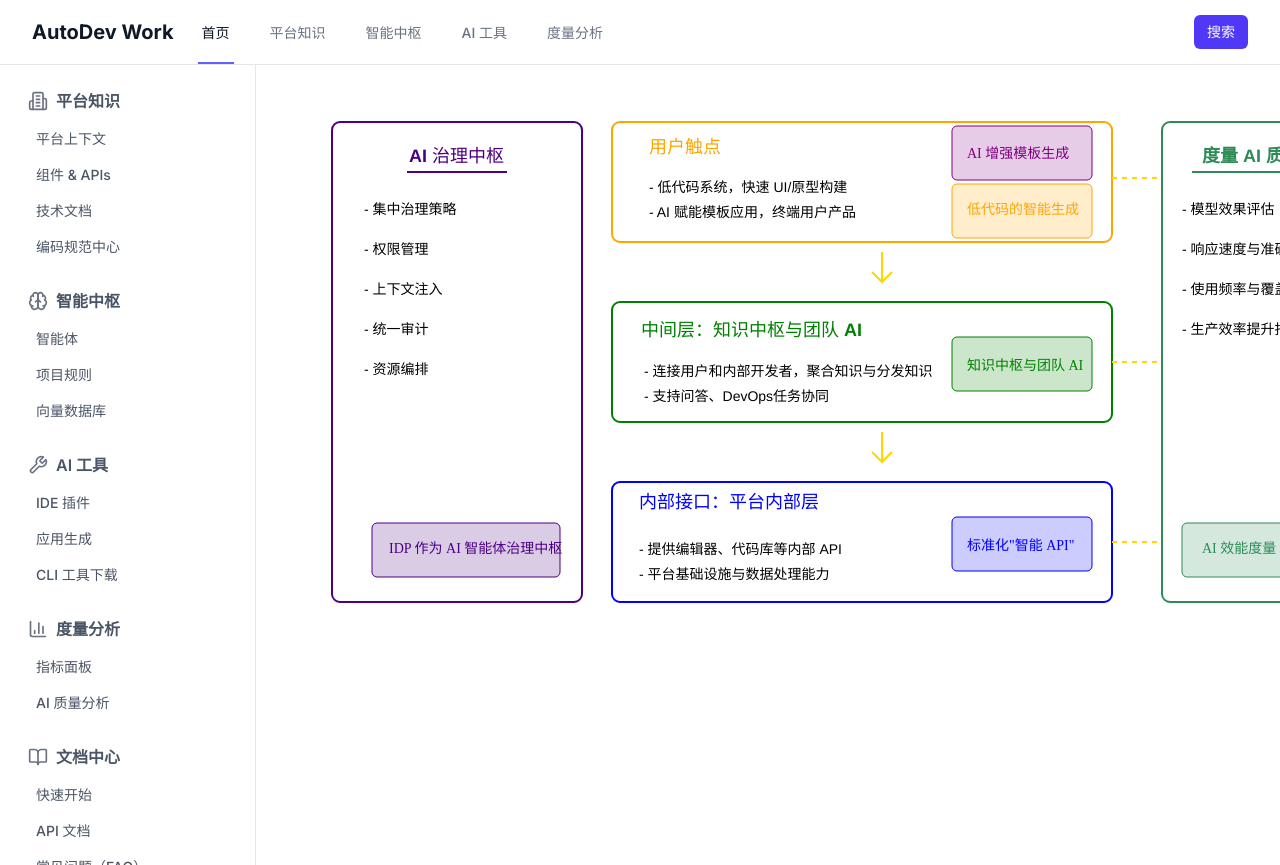
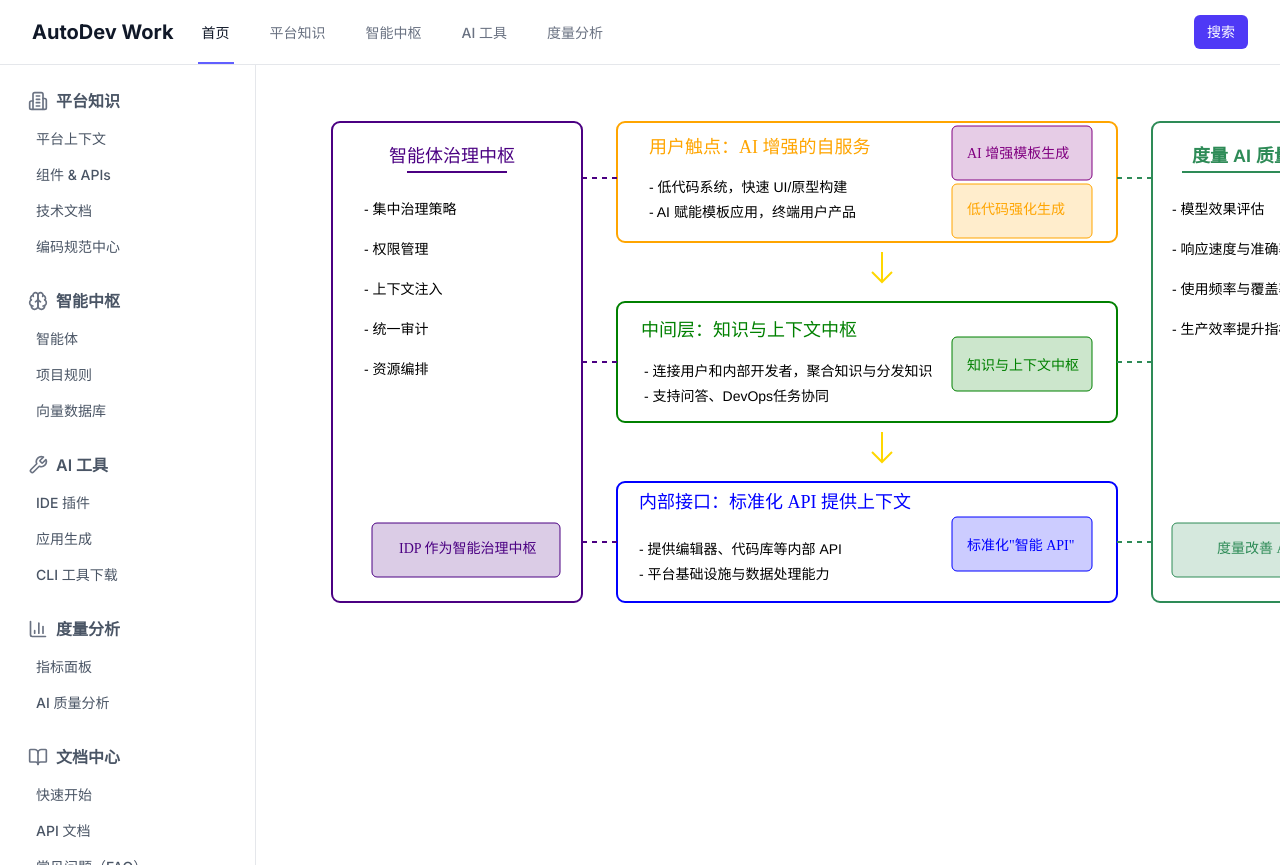
Before and after one commit to unit-mesh/autodev-workbench, a Next.js app: page / in a window 1280 px wide. Shown: the top 865 px of the page. Built offline with nearby package versions, Linux system fonts and the light colour scheme.

Commit message:
feat: 更新用户触点和中间层内容，增强AI治理与度量模块的展示

```diff
--- a/src/app/page.tsx
+++ b/src/app/page.tsx
@@ -45,13 +45,12 @@ const PlatformEngFlow = ({ onClickSection }: PlatformEngFlowProps) => {
 					<g id="sample" transform="translate(1.000000, 1.000000)">
 						{/* Main Layer Group */}
 						<g id="main-layers">
-							{/* 用户触点 Section Container (no longer clickable itself) */}
 							<g id="user-touchpoints-container">
-								<rect id="Rectangle" stroke="#FFA500" strokeWidth="2" fill="#FFFFFF" fillRule="nonzero" x="0" y="0"
+								<rect id="Rectangle" stroke="#FFA500" strokeWidth="2" fill="#FFFFFF" fillRule="nonzero" x="5" y="0"
 								      width="500" height="120" rx="8"></rect>
 								<text id="用户触点-title" fill="#FFA500" fontFamily="PingFangSC-Semibold, PingFang SC" fontSize="18"
 								      fontWeight="500">
-									<tspan x="37" y="31">用户触点</tspan>
+									<tspan x="37" y="31">用户触点：AI 增强的自服务</tspan>
 								</text>
 								<text id="--低代码系统，快速-UI/原型构建" fill="#000000" fontFamily="Helvetica" fontSize="14"
 								      fontWeight="normal">
@@ -69,7 +68,7 @@ const PlatformEngFlow = ({ onClickSection }: PlatformEngFlowProps) => {
               <g onClick={() => handleSectionClick('low-code')} style={clickableStyle}>
                 <rect id="Rectangle-lowcode" stroke="#FFA500" fillOpacity="0.2" fill="#FFA500" fillRule="nonzero" x="340" y="62" width="140" height="54" rx="5"></rect>
                 <text id="低代码系统-label" fill="#FFA500" fontFamily="PingFangSC-Regular, PingFang SC" fontSize="14" fontWeight="normal">
-										<tspan x="355" y="92">低代码的智能生成</tspan>
+                    <tspan x="355" y="92">低代码强化生成</tspan>
                 </text>
               </g>
               <g onClick={() => handleSectionClick('ai-templates')} style={clickableStyle}>
@@ -80,19 +79,17 @@ const PlatformEngFlow = ({ onClickSection }: PlatformEngFlowProps) => {
               </g>
 							</g>
 
-							{/* Arrow 1 */}
 							<g transform="translate(260.000000, 130.000000)" id="Arrow-1" stroke="#FFD700" strokeWidth="2">
 								<path d="M10,0 L10,30 M0,20 L10,30 L20,20"></path>
 							</g>
 
 							{/* 中间层 Section Container (no longer clickable itself) */}
 							<g id="middle-layer-container" transform="translate(0.000000, 180.000000)">
-								<rect id="Rectangle" stroke="#008000" strokeWidth="2" fill="#FFFFFF" fillRule="nonzero" x="0" y="0"
+								<rect id="Rectangle" stroke="#008000" strokeWidth="2" fill="#FFFFFF" fillRule="nonzero" x="5" y="0"
 								      width="500" height="120" rx="8"></rect>
 								<text id="中间层-title" fill="#008000" fontFamily="PingFangSC-Semibold, PingFang SC" fontSize="18"
 								      fontWeight="500">
-									<tspan x="29" y="34">中间层：知识中枢与团队</tspan>
-									<tspan x="227" y="34" fontFamily="Helvetica-Bold, Helvetica" fontWeight="bold"> AI</tspan>
+									<tspan x="29" y="34">中间层：知识与上下文中枢</tspan>
 								</text>
 								<text id="--连接南向和北向，知识聚合与分发" fill="#000000" fontFamily="Helvetica" fontSize="14"
 								      fontWeight="normal">
@@ -112,23 +109,22 @@ const PlatformEngFlow = ({ onClickSection }: PlatformEngFlowProps) => {
               <g onClick={() => handleSectionClick('knowledge-hub')} style={clickableStyle}>
                 <rect id="Rectangle-knowledgehub" stroke="#008000" fillOpacity="0.2" fill="#008000" fillRule="nonzero" x="340" y="35" width="140" height="54" rx="5"></rect>
                 <text id="知识中枢-label" fill="#008000" fontFamily="PingFangSC-Regular, PingFang SC" fontSize="14" fontWeight="normal">
-										<tspan x="355" y="68">知识中枢与团队 AI</tspan>
+                    <tspan x="355" y="68">知识与上下文中枢</tspan>
                 </text>
               </g>
 							</g>
 
-							{/* Arrow 2 */}
 							<g transform="translate(260.000000, 310.000000)" id="Arrow-2" stroke="#FFD700" strokeWidth="2">
 								<path d="M10,0 L10,30 M0,20 L10,30 L20,20"></path>
 							</g>
 
 							{/* 内部接口 Section Container (no longer clickable itself) */}
 							<g id="internal-interface-container" transform="translate(0.000000, 360.000000)">
-								<rect id="Rectangle" stroke="#0000FF" strokeWidth="2" fill="#FFFFFF" fillRule="nonzero" x="0" y="0"
+								<rect id="Rectangle" stroke="#0000FF" strokeWidth="2" fill="#FFFFFF" fillRule="nonzero" x="5" y="0"
 								      width="500" height="120" rx="8"></rect>
 								<text id="内部接口-title" fill="#0000FF" fontFamily="PingFangSC-Semibold, PingFang SC" fontSize="18"
 								      fontWeight="500">
-									<tspan x="27" y="26">内部接口：平台内部层</tspan>
+									<tspan x="27" y="26">内部接口：标准化 API 提供上下文</tspan>
 								</text>
 								<text id="--提供编辑器、代码库等内部-API" fill="#000000" fontFamily="Helvetica" fontSize="14"
 								      fontWeight="normal">
@@ -147,7 +143,7 @@ const PlatformEngFlow = ({ onClickSection }: PlatformEngFlowProps) => {
               <g onClick={() => handleSectionClick('standard-api')} style={clickableStyle}>
                 <rect id="Rectangle-platformapi" stroke="#0000FF" fillOpacity="0.2" fill="#0000FF" fillRule="nonzero" x="340" y="35" width="140" height="54" rx="5"></rect>
                 <text id="平台-API-label" fill="#0000FF" fontFamily="PingFangSC-Regular, PingFang SC" fontSize="14" fontWeight="normal">
-										<tspan x="355" y="68">标准化&#34;智能 API&#34;</tspan>
+                    <tspan x="355" y="68">标准化"智能 API"</tspan>
                 </text>
               </g>
 							</g>
@@ -156,8 +152,7 @@ const PlatformEngFlow = ({ onClickSection }: PlatformEngFlowProps) => {
             <g id="ai-governance-container" transform="translate(-280.000000, 0.000000)">
               <rect stroke="#4B0082" strokeWidth="2" fill="#FFFFFF" width="250" height="480" rx="8" />
               <text fill="#4B0082" fontFamily="Helvetica-Bold, Helvetica" fontSize="18" fontWeight="bold">
-								<tspan x="77" y="40">AI</tspan>
-								<tspan x="100" y="40" fontFamily="PingFangSC-Semibold, PingFang SC" fontWeight="500">治理中枢</tspan>
+                <tspan x="57" y="40" fontFamily="PingFangSC-Semibold, PingFang SC" fontWeight="500">智能体治理中枢</tspan>
               </text>
               <line x1="75" y1="50" x2="175" y2="50" stroke="#4B0082" strokeWidth="2" />
               <g transform="translate(32, 78)">
@@ -176,14 +171,13 @@ const PlatformEngFlow = ({ onClickSection }: PlatformEngFlowProps) => {
                 <g onClick={() => handleSectionClick('idp-governance')} style={clickableStyle}>
                   <rect stroke="#4B0082" fillOpacity="0.2" fill="#4B0082" x="8" y="323" width="188" height="54" rx="5" />
                   <text fill="#4B0082" fontFamily="PingFangSC-Regular, PingFang SC" fontSize="14">
-										<tspan x="25" y="353">IDP 作为 AI 智能体治理中枢</tspan>
+                    <tspan x="35" y="353">IDP 作为智能治理中枢</tspan>
                   </text>
                 </g>
               </g>
             </g>
 
-						{/* 新增模块：度量 AI 质量与生产力 */}
-						<g id="ai-metrics-container" transform="translate(550.000000, 0.000000)">
+            <g id="ai-metrics-container" transform="translate(540.000000, 0.000000)">
               <rect stroke="#2E8B57" strokeWidth="2" fill="#FFFFFF" width="250" height="480" rx="8" />
               <text fill="#2E8B57" fontFamily="Helvetica-Bold, Helvetica" fontSize="18" fontWeight="bold">
                 <tspan x="40" y="40">度量 AI 质量与生产力</tspan>
@@ -199,19 +193,28 @@ const PlatformEngFlow = ({ onClickSection }: PlatformEngFlowProps) => {
                 <g onClick={() => handleSectionClick('ai-metrics')} style={clickableStyle}>
                   <rect stroke="#2E8B57" fillOpacity="0.2" fill="#2E8B57" x="0" y="323" width="210" height="54" rx="5" />
                   <text fill="#2E8B57" fontFamily="PingFangSC-Regular, PingFang SC" fontSize="14">
-										<tspan x="20" y="353">AI 效能度量</tspan>
+                    <tspan x="45" y="353">度量改善 AI 生成质量</tspan>
                   </text>
                 </g>
               </g>
             </g>
 
             {/* Connecting Lines */}
-						<g id="connecting-lines">
-							<line x1="500" y1="56" x2="550" y2="56" id="Connector-1" stroke="#FFD700" strokeWidth="2"
+						<g id="connecting-lines-left">
+							<line x1="-30" y1="56" x2="10" y2="56" id="Connector-1" stroke="#4B0082" strokeWidth="2"
 							      strokeDasharray="5,5"></line>
-							<line x1="500" y1="240" x2="550" y2="240" id="Connector-2" stroke="#FFD700" strokeWidth="2"
+							<line x1="-30" y1="240" x2="10" y2="240" id="Connector-2" stroke="#4B0082" strokeWidth="2"
 							      strokeDasharray="5,5"></line>
-							<line x1="500" y1="420" x2="550" y2="420" id="Connector-3" stroke="#FFD700" strokeWidth="2"
+							<line x1="-30" y1="420" x2="10" y2="420" id="Connector-3" stroke="#4B0082" strokeWidth="2"
+							      strokeDasharray="5,5"></line>
+						</g>
+
+						<g id="connecting-lines-right">
+							<line x1="505" y1="56" x2={"540"} y2="56" id="Connector-4" stroke="#2E8B57" strokeWidth="2"
+							      strokeDasharray="5,5"></line>
+							<line x1="505" y1="240" x2="540" y2="240" id="Connector-5" stroke="#2E8B57" strokeWidth="2"
+							      strokeDasharray="5,5"></line>
+							<line x1="505" y1="420" x2="540" y2="420" id="Connector-6" stroke="#2E8B57" strokeWidth="2"
 							      strokeDasharray="5,5"></line>
 						</g>
 					</g>
```
Lines whose indentation alone changed are shown as unchanged.
